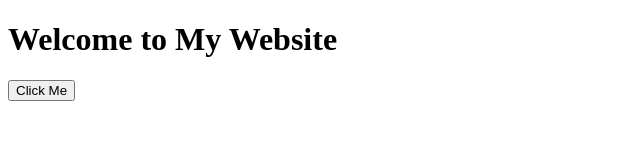
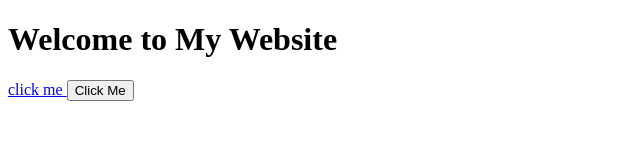
Before and after one commit to lordhug/my-website, a plain HTML site: page index.html in a window 1280 px wide. Shown: the whole page, without its empty margins (0-640 px from the left). Drawn offline with Linux system fonts and the light colour scheme.

Commit message:
Update index.html

```diff
--- a/index.html
+++ b/index.html
@@ -6,8 +6,10 @@
 <body>
   <h1>Welcome to My Website</h1>
   <a href="https://www.youtube.com/watch?v=dQw4w9Wg">
+    click me
+  </a>
   <button onclick="sayHello()">Click Me</button>
-  </a>
+
 
   <!-- Link to external JavaScript file -->
   <script src="script.js"></script>
```
